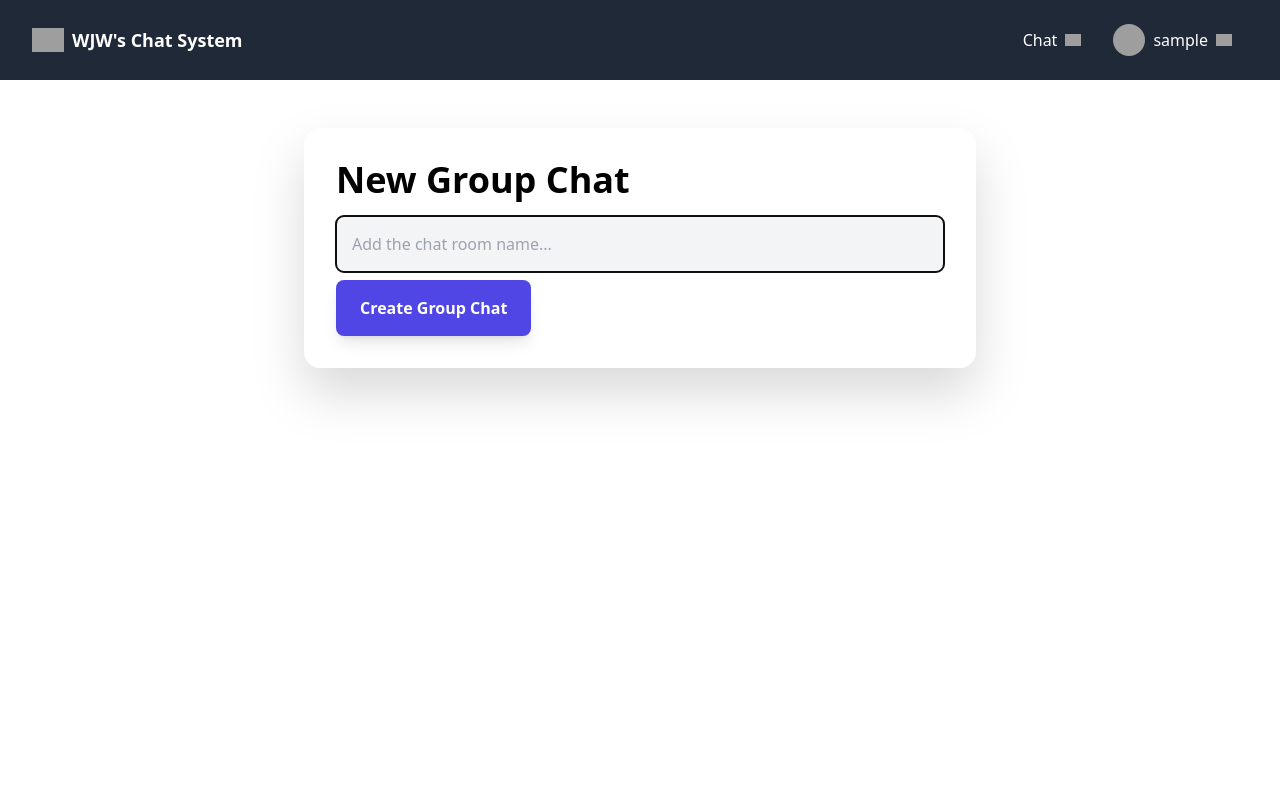
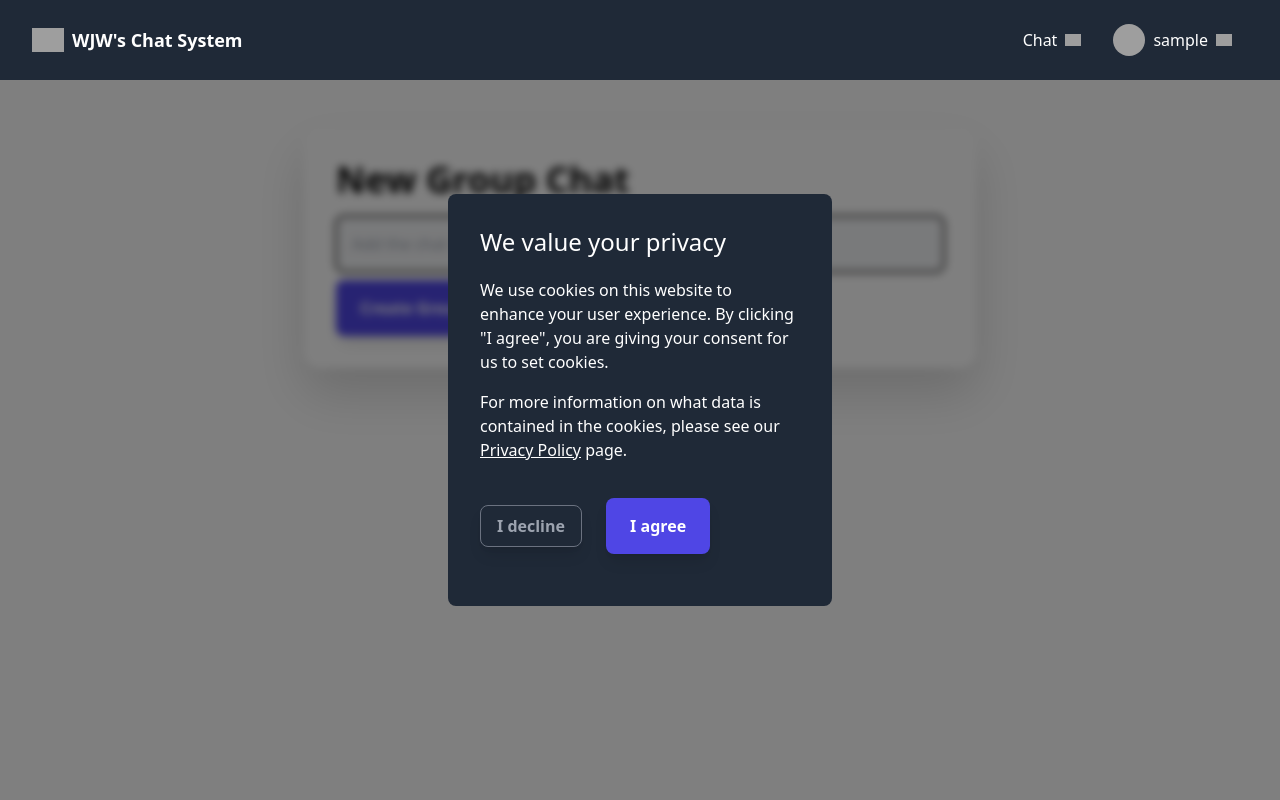
Before and after one commit to kitman1230/Chat-system, a Django app: page /room/new_groupchat/ in a window 1280 px wide. Run offline with Django 5.2, Linux system fonts and the light colour scheme; the visitor is signed in with stand-in values (Sample User, id 1); parts of the project's set-up code (start-up, migrations or seed data) failed here and were passed over; some libraries are stand-ins or nearby versions; grey boxes are pictures that could not be loaded.

Commit message:
add privacy_policy and GDPR related function

```diff
--- a/chat/urls.py
+++ b/chat/urls.py
@@ -3,6 +3,7 @@ from .views import *
 
 urlpatterns = [
     path("", chat_view, name="home"),
+    path("privacy_policy/", privacy_policy_view, name="privacy_policy"),
     path("<username>", get_or_create_chatroom, name="start_chat"),
     path("room/<chatroom_name>", chat_view, name="chatroom"),
     path("room/new_groupchat/", create_groupchat, name="new_groupchat"),
--- a/chat/views.py
+++ b/chat/views.py
@@ -152,3 +152,7 @@ def chatroom_leave_view(request, chatroom_name):
     chat_group.members.remove(request.user)
     messages.success(request, "You have left the chatroom.")
     return redirect("home")
+
+
+def privacy_policy_view(request):
+    return render(request, "privacy_policy.html")
--- a/templates/base.html
+++ b/templates/base.html
@@ -119,6 +119,11 @@
     {% if user.is_authenticated %}
     <footer hx-ext="ws" ws-connect="/ws/online-status/"></footer>
     {% endif %}
+
+    {% block cookie_modal %}
+        {% include 'partials/modal_cookie.html' %}
+    {% endblock cookie_modal %}
+
     {% block javascript %}{% endblock javascript %}
 
 </body>
--- /dev/null
+++ b/templates/partials/modal_cookie.html
@@ -0,0 +1,67 @@
+<div
+    id="cookieModal"
+    x-data="cookieConsent()"
+    x-show="showModal"
+    class="fixed inset-0 flex items-center justify-center bg-black/50 backdrop-blur-sm transition-opacity duration-300"
+    role="dialog"
+    x-cloak
+    x-transition:enter="opacity-0"
+    x-transition:enter-start="opacity-0"
+    x-transition:enter-end="opacity-100"
+    x-transition:leave="opacity-100"
+    x-transition:leave-start="opacity-100"
+    x-transition:leave-end="opacity-0">
+    <div class="modal-content text-white items-center bg-gray-800 rounded-lg p-8 w-96">
+        <div class="modal-header">
+            <h5 class="text-2xl font-medium mb-5">We value your privacy</h5>
+        </div>
+        <div class="modal-body">
+            <p class="flex gap-2 font-medium">
+                We use cookies on this website to enhance your user experience. By clicking "I agree", you are giving your consent for us to set cookies.
+            </p>
+            <p class="gap-2 font-medium">
+                For more information on what data is contained in the cookies, please see our
+                <a href="{% url 'privacy_policy' %}" class="mt-4 hover:text-red-500 underline decoration-line">Privacy Policy</a> page.
+            </p>
+        </div>
+        <div class="modal-footer">
+            <button
+                class="bg-transparent hover:bg-gray-500 text-gray-400 font-semibold hover:text-white py-2 px-4 border border-gray-500 hover:border-transparent"
+                @click="rejectCookies"
+            >
+                I decline
+            </button>
+            <button
+                class="button m-5 p-4"
+                @click="acceptCookies"
+            >
+                I agree
+            </button>
+        </div>
+    </div>
+</div>
+
+<script>
+    function cookieConsent() {
+        return {
+            showModal: document.cookie.indexOf('cookiesAccepted') === -1, // Show modal if cookie is not set
+            setCookie(name, value, days) {
+                let expires = "";
+                if (days) {
+                    const date = new Date();
+                    date.setTime(date.getTime() + (days * 24 * 60 * 60 * 1000));
+                    expires = "; expires=" + date.toUTCString();
+                }
+                document.cookie = name + "=" + (value || "") + expires + "; path=/";
+            },
+            acceptCookies() {
+                this.setCookie('cookiesAccepted', 'true', 365);
+                this.showModal = false; // Hide modal
+            },
+            rejectCookies() {
+                this.setCookie('cookiesAccepted', 'false', 365);
+                this.showModal = false; // Hide modal
+            }
+        };
+    }
+</script>
```
Also changed, not shown: templates/privacy_policy.html (added, +23 -0 lines).
